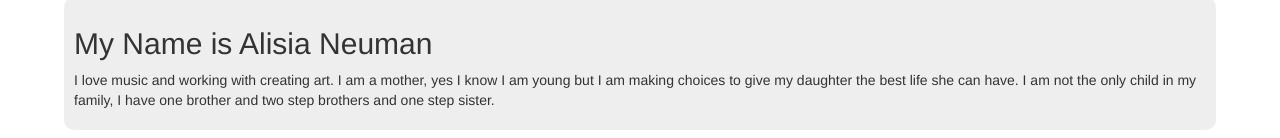
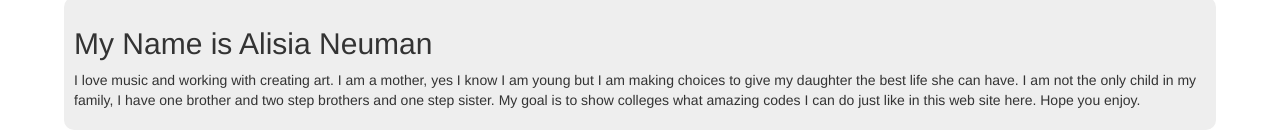
Before and after one commit to alisia1101/alisia1101.github.io, a plain HTML site: page index.html in a window 1280 px wide. Shown: the part 513-651 px from the top of the page. Drawn offline with nearby package versions, Linux system fonts and the light colour scheme.

Commit message:
First commit

```diff
--- a/index.html
+++ b/index.html
@@ -2,7 +2,7 @@
 <html>
 <head>
   <meta charset="utf-8">
-  <title>Nick Gutierrez - Portfolio</title>
+  <title>Alisia Neuman - Portfolio</title>
   <link type="text/css" rel="stylesheet" href="stylesheets/normalize.css">
     <!--The link above called "normalize" goes to a CSS page that reset all of the browser defaults. Needs to be on Every Page-->
   <link rel="stylesheet" href="https://maxcdn.bootstrapcdn.com/bootstrap/3.3.5/css/bootstrap.min.css">
@@ -29,7 +29,7 @@
 <content>
     <article>
         <h2>My Name is Alisia Neuman</h2>
-        <p> I love music and working with creating art. I am a mother, yes I know I am young but I am making choices to give my daughter the best life she can have. I am not the only child in my family, I have one brother and two step brothers and one step sister.   </p>
+        <p> I love music and working with creating art. I am a mother, yes I know I am young but I am making choices to give my daughter the best life she can have. I am not the only child in my family, I have one brother and two step brothers and one step sister. My goal is to show colleges what amazing codes I can do just like in this web site here. Hope you enjoy.   </p>
     </article>
 
 <div class="thumbnail_space">
```
